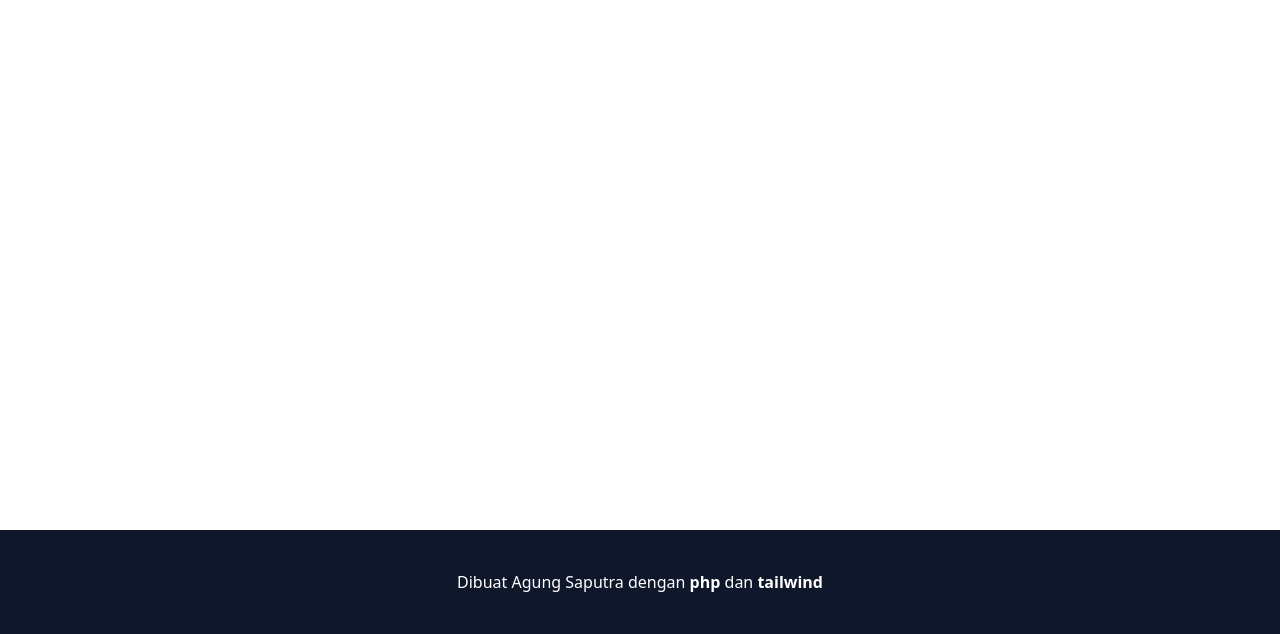
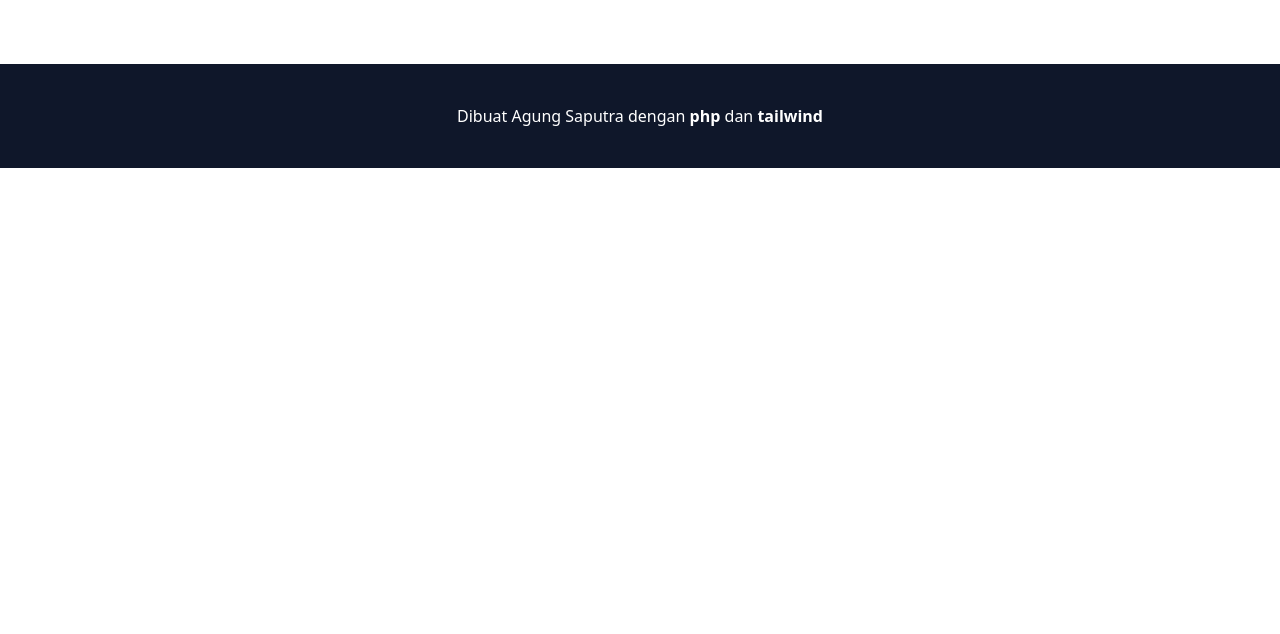
Before and after one commit to difhaels/dx-coding, a PHP site: page /admin/course/student.php in a window 1280 px wide. Shown: the part 166-800 px from the top of the page. Run offline with PHP 8.4, Linux system fonts and the light colour scheme; data that the repository does not hold is empty; style sheets or scripts are compiled from the project's sources.

Commit message:
fix footer student

```diff
--- a/admin/course/student.php
+++ b/admin/course/student.php
@@ -16,7 +16,7 @@
         <a class="bg-red-500 text-white px-3 py-1 rounded-lg hover:bg-red-400 cursor-pointer" href="../course.php">Back</a>
     </nav>
 
-    <div class="px-5 mt-5">
+    <div class="px-5 mt-5 mb-16">
         <h1 class="text-2xl mb-4">Student List</h1>
         <div class="overflow-x-auto">
             <table class="min-w-full bg-white border border-gray-200">
@@ -47,7 +47,7 @@
         </div>
     </div>
 
-    <footer class="fixed bottom-0 text-center bg-slate-900 text-white py-10 w-full">
+    <footer class="text-center bg-slate-900 text-white py-10 w-full">
         <h1>Dibuat Agung Saputra dengan <span class="font-bold">php</span> dan <span class="font-bold">tailwind</span></h1>
     </footer>
 </body>
```
